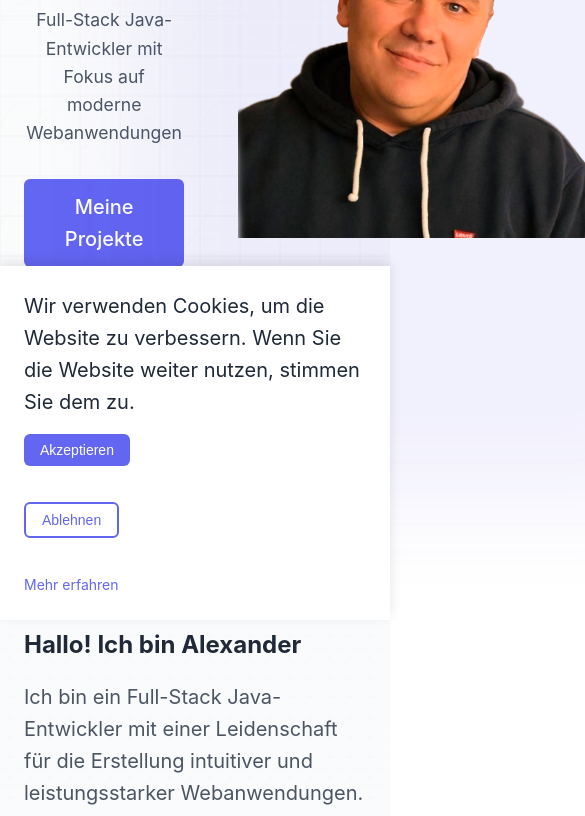
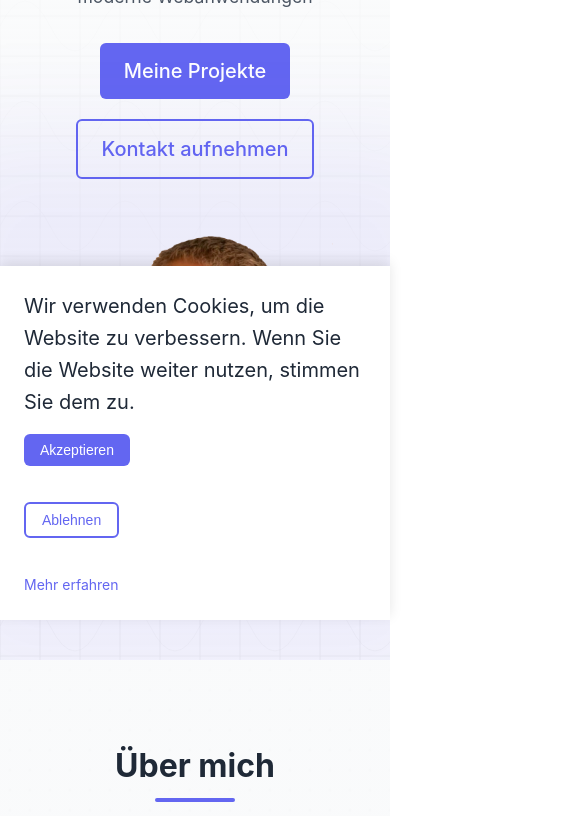
Before and after one commit to AlexH73/portfolio-website, a plain HTML site: page index.html in a window 390 px wide. Shown: the part 224-1040 px from the top of the page, 585 px wide, since content can reach past the window. Drawn offline with nearby package versions, Linux system fonts and the light colour scheme.

Commit message:
fix(photo)

```diff
--- a/css/style.css
+++ b/css/style.css
@@ -1138,6 +1138,11 @@ footer {
   h1 {
     font-size: 2.5rem;
   }
+  .hero-section {
+  display: flex;
+  flex-wrap: wrap;
+  justify-content: center;
+}
 }
 
 @media (max-width: 768px) {
```
